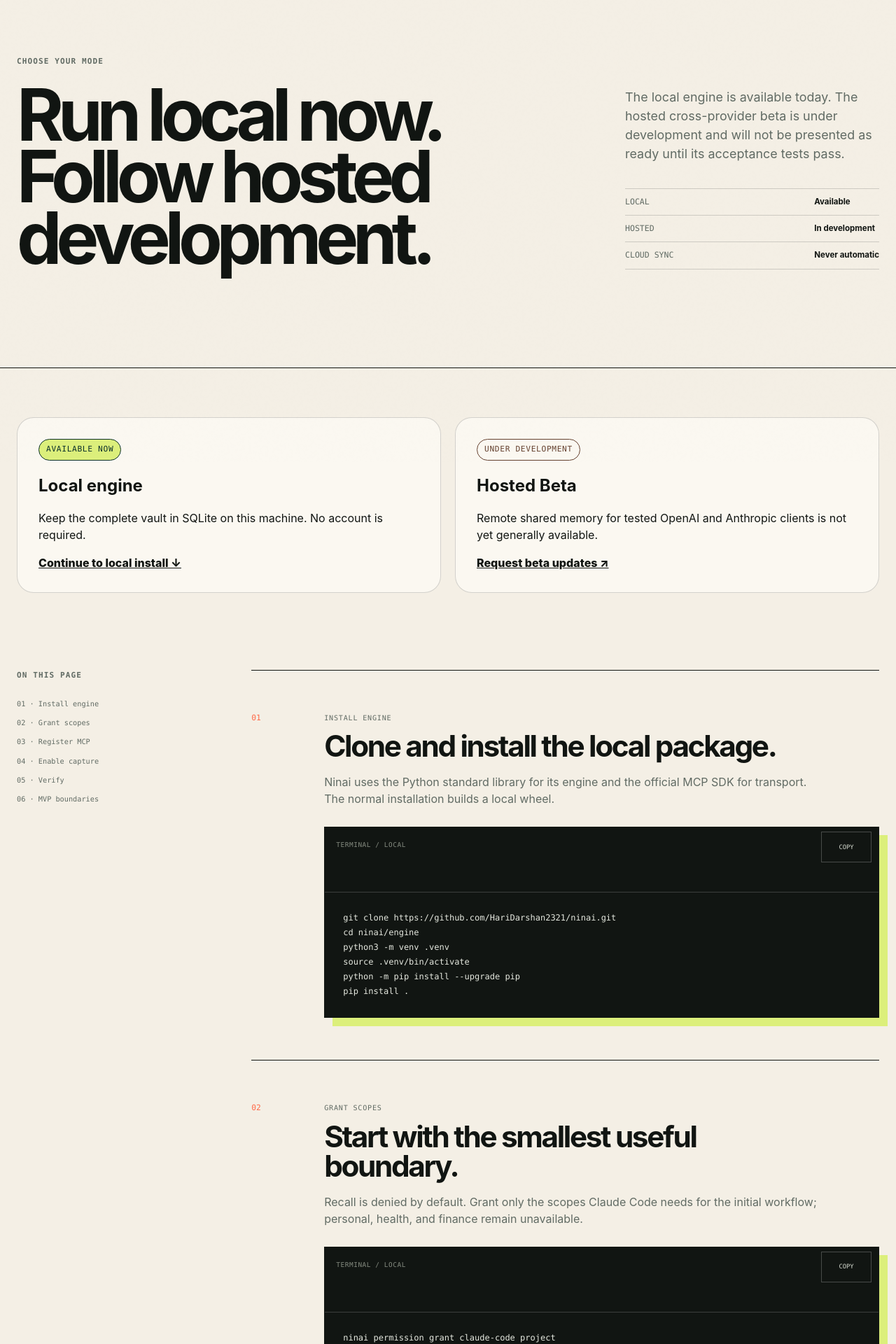
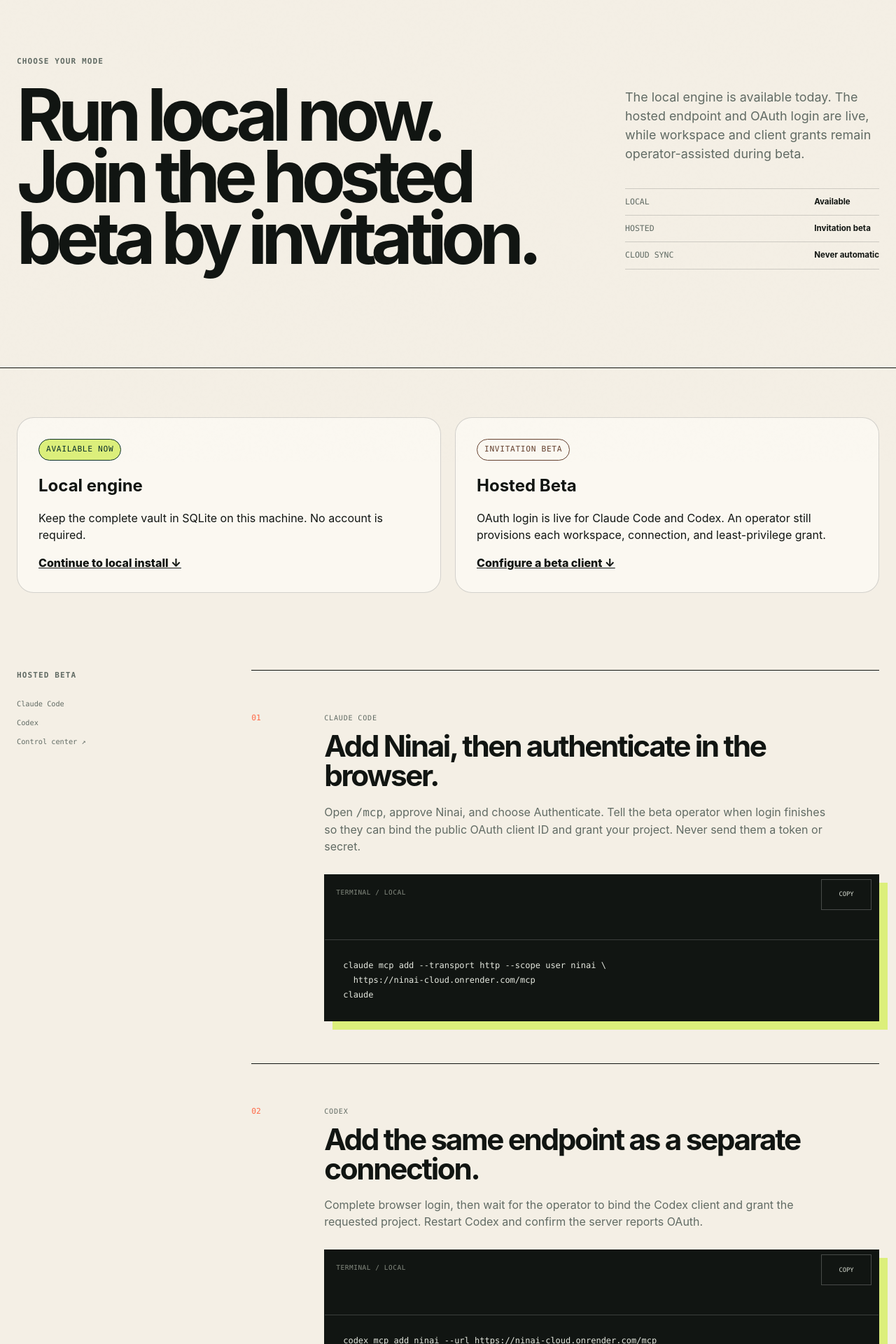
Before and after one commit to HariDarshan2321/ninai, a Next.js app in the folder website/: page /install in a window 1280 px wide. Shown: the part 140-2060 px from the top of the page at 70% size. Built offline with nearby package versions, Linux system fonts and the light colour scheme.

Commit message:
docs: publish hosted OAuth onboarding flow

```diff
--- a/website/app/install/page.tsx
+++ b/website/app/install/page.tsx
@@ -6,7 +6,7 @@
 export const metadata: Metadata = {
   title: "Choose hosted beta or local installation",
   description:
-    "Compare Ninai's hosted beta in development with the available open-source local engine, then install local MCP memory.",
+    "Join Ninai's operator-assisted hosted beta or install the available open-source local MCP memory engine.",
   alternates: { canonical: "/install/" },
   openGraph: {
     title: "Choose how to run Ninai",
@@ -41,6 +41,14 @@
 cp /path/to/ninai/.claude/settings.example.json .claude/settings.json
 chmod +x .claude/hooks/ninai_post_tool_use.py`;
 
+const hostedClaudeCommand = `claude mcp add --transport http --scope user ninai \\
+  https://ninai-cloud.onrender.com/mcp
+claude`;
+
+const hostedCodexCommand = `codex mcp add ninai --url https://ninai-cloud.onrender.com/mcp
+codex mcp login ninai --scopes ninai:read,ninai:propose,ninai:remember
+codex mcp list`;
+
 export default function InstallPage() {
   return (
     <main id="main-content">
@@ -48,16 +56,16 @@
         <div className="shell page-hero__grid">
           <div>
             <p className="section-label">Choose your mode</p>
-            <h1>Run local now. Follow hosted development.</h1>
+            <h1>Run local now. Join the hosted beta by invitation.</h1>
           </div>
           <div className="page-hero__aside">
             <p>
-              The local engine is available today. The hosted cross-provider beta is under
-              development and will not be presented as ready until its acceptance tests pass.
+              The local engine is available today. The hosted endpoint and OAuth login are
+              live, while workspace and client grants remain operator-assisted during beta.
             </p>
             <div className="requirement-row">
               <span>Local</span><strong>Available</strong>
-              <span>Hosted</span><strong>In development</strong>
+              <span>Hosted</span><strong>Invitation beta</strong>
               <span>Cloud sync</span><strong>Never automatic</strong>
             </div>
           </div>
@@ -66,7 +74,40 @@
 
       <section className="install-choice shell" aria-label="Deployment choices">
         <article><span className="status-pill status-pill--ready">Available now</span><h2>Local engine</h2><p>Keep the complete vault in SQLite on this machine. No account is required.</p><a href="#local-install">Continue to local install ↓</a></article>
-        <article><span className="status-pill">Under development</span><h2>Hosted Beta</h2><p>Remote shared memory for tested OpenAI and Anthropic clients is not yet generally available.</p><a href="mailto:hello@ninai.io?subject=Ninai%20hosted%20beta">Request beta updates ↗</a></article>
+        <article><span className="status-pill">Invitation beta</span><h2>Hosted Beta</h2><p>OAuth login is live for Claude Code and Codex. An operator still provisions each workspace, connection, and least-privilege grant.</p><a href="#hosted-beta">Configure a beta client ↓</a></article>
+      </section>
+
+      <section className="install-layout shell" id="hosted-beta">
+        <aside className="install-toc">
+          <p className="section-label">Hosted beta</p>
+          <a href="#hosted-claude">Claude Code</a>
+          <a href="#hosted-codex">Codex</a>
+          <a href="https://ninai-cloud.onrender.com/control">Control center ↗</a>
+        </aside>
+        <div className="install-content">
+          <section className="install-step" id="hosted-claude">
+            <div className="install-step__number">01</div>
+            <div>
+              <p className="install-step__label">Claude Code</p>
+              <h2>Add Ninai, then authenticate in the browser.</h2>
+              <p>Open <code>/mcp</code>, approve Ninai, and choose Authenticate. Tell the beta operator when login finishes so they can bind the public OAuth client ID and grant your project. Never send them a token or secret.</p>
+              <CopyCommand>{hostedClaudeCommand}</CopyCommand>
+            </div>
+          </section>
+          <section className="install-step" id="hosted-codex">
+            <div className="install-step__number">02</div>
+            <div>
+              <p className="install-step__label">Codex</p>
+              <h2>Add the same endpoint as a separate connection.</h2>
+              <p>Complete browser login, then wait for the operator to bind the Codex client and grant the requested project. Restart Codex and confirm the server reports OAuth.</p>
+              <CopyCommand>{hostedCodexCommand}</CopyCommand>
+            </div>
+          </section>
+          <div className="notice notice--good">
+            <strong>Operator-assisted while the beta is small</strong>
+            <p>OAuth dynamic registration does not silently grant memory access. Sign in to the <a href="https://ninai-cloud.onrender.com/control">hosted control center</a> to manage projects, grants, review, export, and revocation. See the <a href="https://github.com/HariDarshan2321/ninai/blob/main/docs/HOSTED-BETA.md">complete beta guide</a>.</p>
+          </div>
+        </div>
       </section>
 
       <section className="install-layout shell" id="local-install">
```
Also changed, not shown: 1 other file (tests, documents, lock files or other folders).
